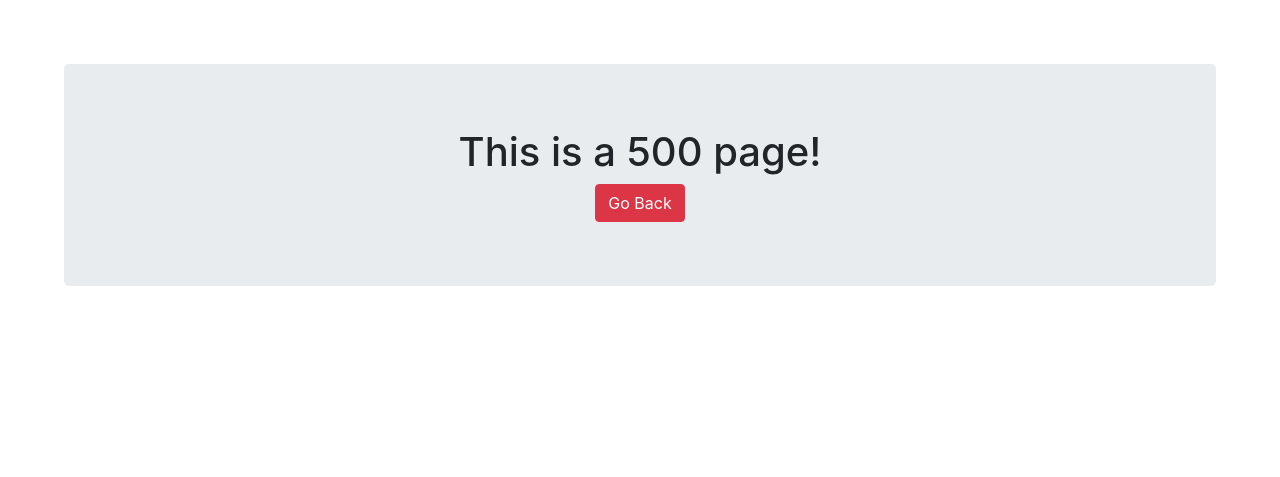
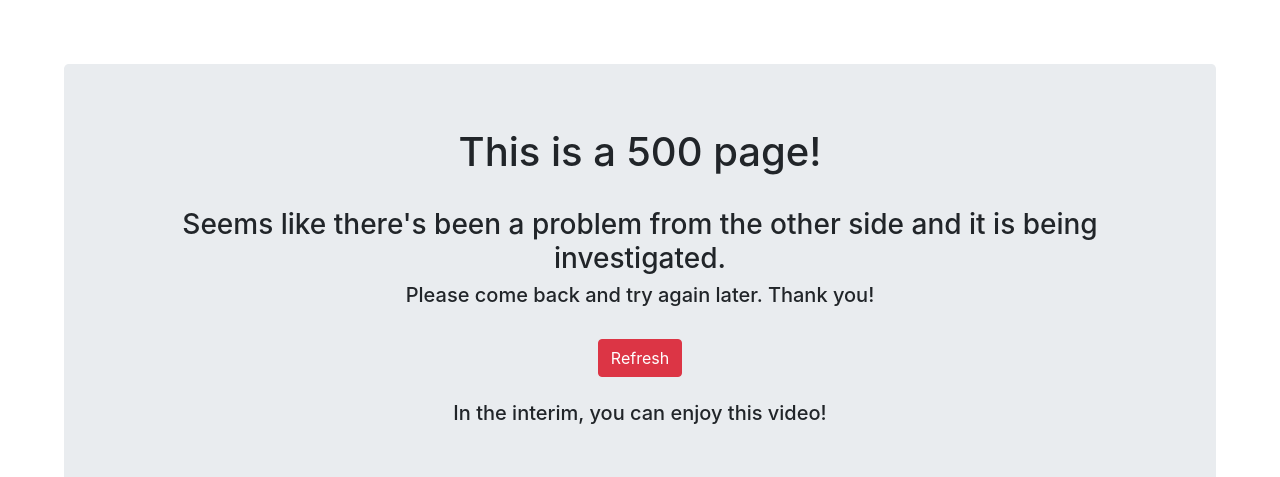
Before and after one commit to abdullah-al-rafi/portfolio, a Django app: template templates/main/500.html in a window 1280 px wide. Shown: the top 477 px of the page. Before the commit the page ends 286 px from the top, so only its background shows below. Run offline with Django 3.2, Linux system fonts and the light colour scheme; the template is opened without the code that fills it, so the values that code supplies are empty; parts of the project's set-up code (start-up, migrations or seed data) failed here and were passed over; some libraries are stand-ins or nearby versions.

Commit message:
updated 500 page message

```diff
--- a/static/index.css
+++ b/static/index.css
@@ -39,3 +39,7 @@ textarea {
 #customError {
   text-align: center;
 }
+
+#video {
+  margin: 5%;
+}
--- a/templates/main/500.html
+++ b/templates/main/500.html
@@ -2,7 +2,15 @@
 
 {% block bodyblock %}
     <div class="jumbotron">
-        <h1>This is a 500 page!</h1>
-        <a href="{% url 'index' %}"><button class="btn btn-danger">Go Back</button></a>
+        <h1>This is a 500 page!</h1> <br>
+        <h3>Seems like there's been a problem from the other side and it is being investigated.</h3>
+        <h5>Please come back and try again later. Thank you!</h5> <br>
+        <a href="{% url 'index' %}"><button class="btn btn-danger">Refresh</button></a> <br> <br>
+        <h5>In the interim, you can enjoy this video!</h5>
+        <div id="video">
+            <div class="embed-responsive embed-responsive-16by9">
+                <iframe class="embed-responsive-item" allow="encrypted-media" src="https://www.youtube.com/embed/4m-NbflnvTs" allowfullscreen></iframe>
+            </div>
+        </div>
     </div>
 {% endblock bodyblock %}
```
